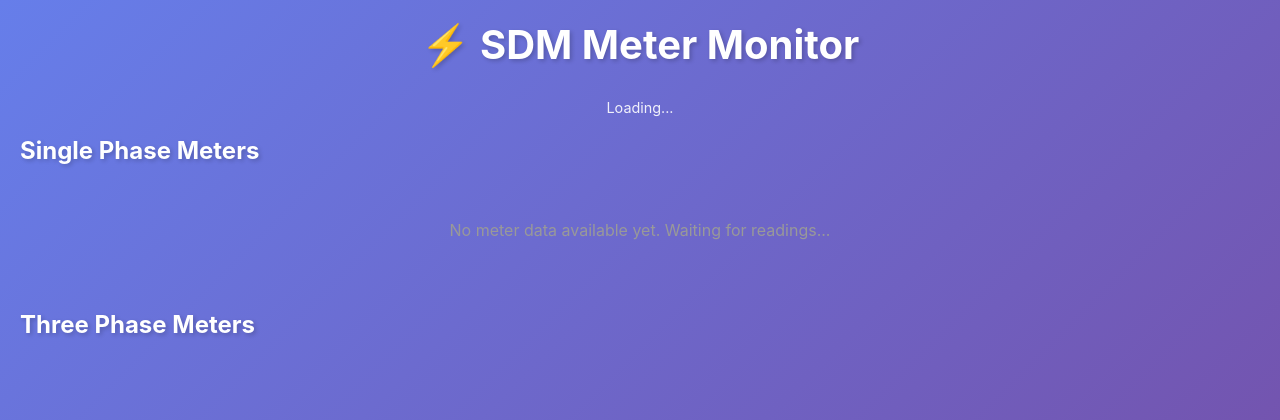
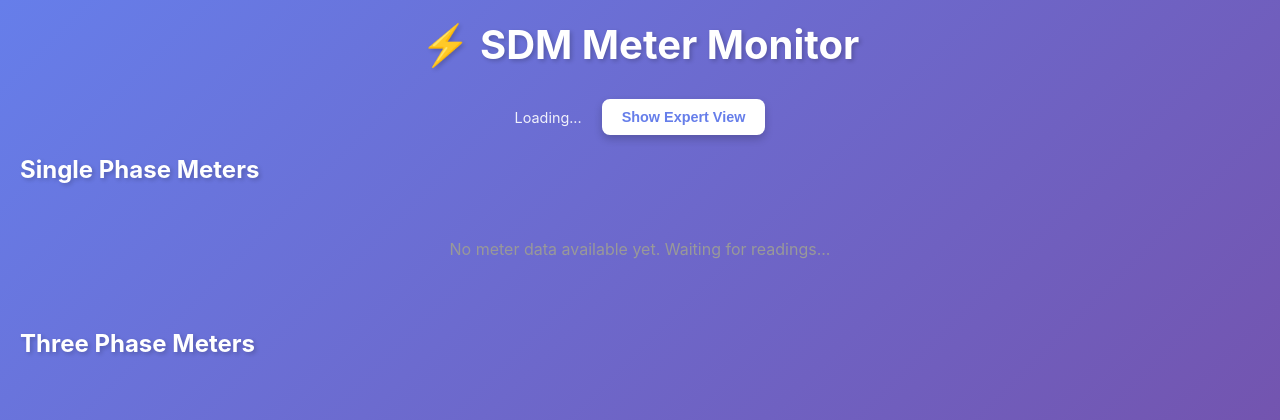
Before and after one commit to jellevictoor/sdm-modbus-reader, a FastAPI app: page / in a window 1280 px wide. Shown: the top 420 px of the page. Run offline with FastAPI, Linux system fonts and the light colour scheme; data that the repository does not hold is empty.

```diff
--- a/sdm_modbus_reader/templates/index.html
+++ b/sdm_modbus_reader/templates/index.html
@@ -31,11 +31,47 @@
             text-shadow: 2px 2px 4px rgba(0,0,0,0.2);
         }
 
+        .header-controls {
+            display: flex;
+            justify-content: center;
+            align-items: center;
+            gap: 20px;
+            margin-bottom: 20px;
+        }
+
         .last-update {
             color: rgba(255,255,255,0.9);
-            text-align: center;
-            margin-bottom: 20px;
             font-size: 0.9em;
+        }
+
+        .view-toggle {
+            background: white;
+            border: none;
+            border-radius: 8px;
+            padding: 10px 20px;
+            font-size: 0.9em;
+            font-weight: 600;
+            color: #667eea;
+            cursor: pointer;
+            box-shadow: 0 4px 8px rgba(0,0,0,0.2);
+            transition: all 0.2s;
+        }
+
+        .view-toggle:hover {
+            transform: translateY(-2px);
+            box-shadow: 0 6px 12px rgba(0,0,0,0.3);
+        }
+
+        .view-toggle:active {
+            transform: translateY(0);
+        }
+
+        .expert-metric {
+            display: none;
+        }
+
+        .expert-mode .expert-metric {
+            display: table-row;
         }
 
         .meter-section {
@@ -177,7 +213,10 @@
 <body>
     <div class="container">
         <h1>⚡ SDM Meter Monitor</h1>
-        <div class="last-update" id="lastUpdate">Loading...</div>
+        <div class="header-controls">
+            <div class="last-update" id="lastUpdate">Loading...</div>
+            <button class="view-toggle" id="viewToggle" onclick="toggleView()">Show Expert View</button>
+        </div>
 
         <div class="meter-section">
             <h2>Single Phase Meters</h2>
@@ -191,6 +230,20 @@
     </div>
 
     <script>
+        // Expert metrics that should be hidden in simple view
+        const EXPERT_METRICS = ['ApparentPower', 'ReactivePower', 'Cosphi', 'PhaseAngle', 'Frequency'];
+
+        function isExpertMetric(metric) {
+            return EXPERT_METRICS.includes(metric);
+        }
+
+        function toggleView() {
+            const body = document.body;
+            const button = document.getElementById('viewToggle');
+            const isExpert = body.classList.toggle('expert-mode');
+            button.textContent = isExpert ? 'Show Simple View' : 'Show Expert View';
+        }
+
         function formatValue(value, decimals = 2) {
             if (value === null || value === undefined) return 'N/A';
             const num = Number(value).toFixed(decimals);
@@ -262,8 +315,9 @@
                 if (data[metric] !== undefined) {
                     const unit = getUnit(metric);
                     const icon = getIcon(metric);
+                    const expertClass = isExpertMetric(metric) ? ' class="expert-metric"' : '';
                     html += `
-                        <tr>
+                        <tr${expertClass}>
                             <td class="metric-name">${icon} ${metric}</td>
                             <td class="metric-value"><span class="metric-number">${formatValue(data[metric])}</span><span class="metric-unit">${unit}</span></td>
                         </tr>
@@ -311,8 +365,9 @@
                 if (l1 !== undefined || l2 !== undefined || l3 !== undefined || total !== undefined) {
                     const unit = getUnit(metric);
                     const icon = getIcon(metric);
+                    const expertClass = isExpertMetric(metric) ? ' class="expert-metric"' : '';
                     html += `
-                        <tr>
+                        <tr${expertClass}>
                             <td class="metric-name">${icon} ${metric}</td>
                             <td class="metric-value"><span class="metric-number">${formatValue(l1)}</span><span class="metric-unit">${unit}</span></td>
                             <td class="metric-value"><span class="metric-number">${formatValue(l2)}</span><span class="metric-unit">${unit}</span></td>
```
